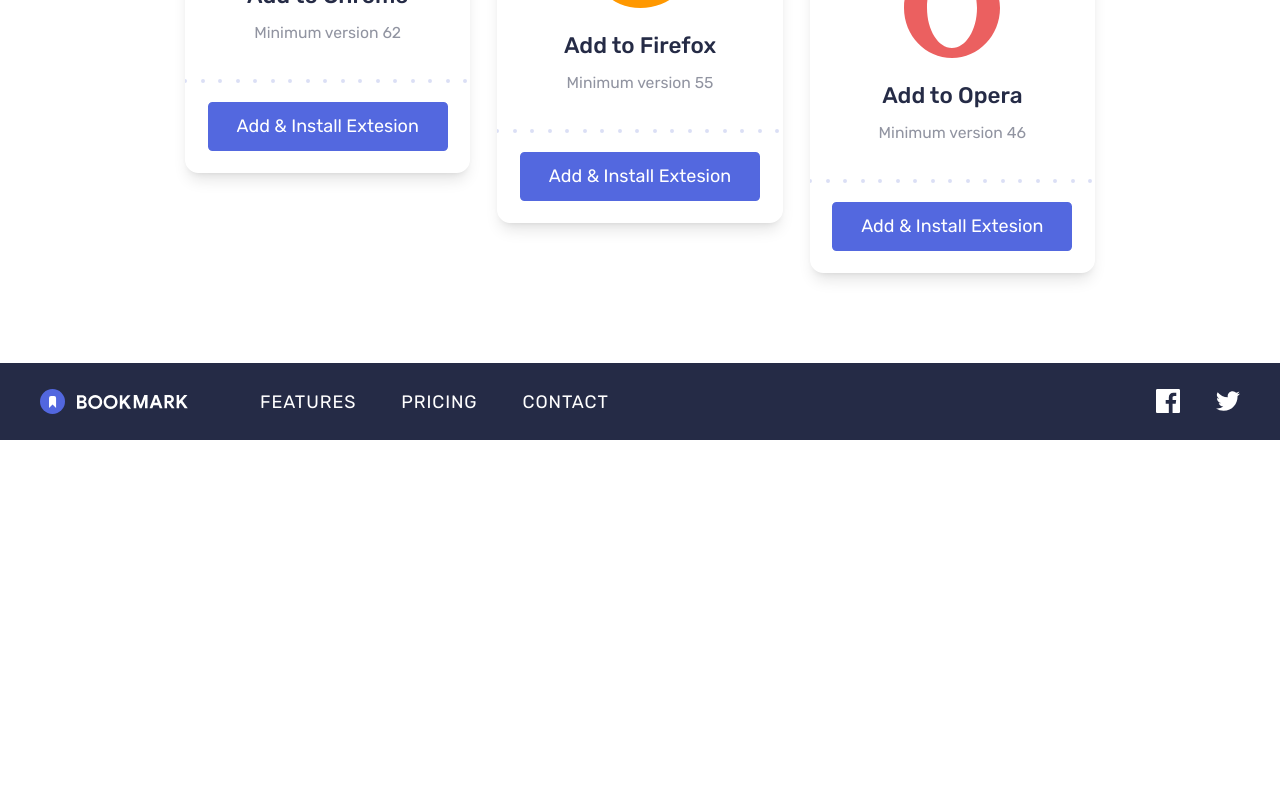
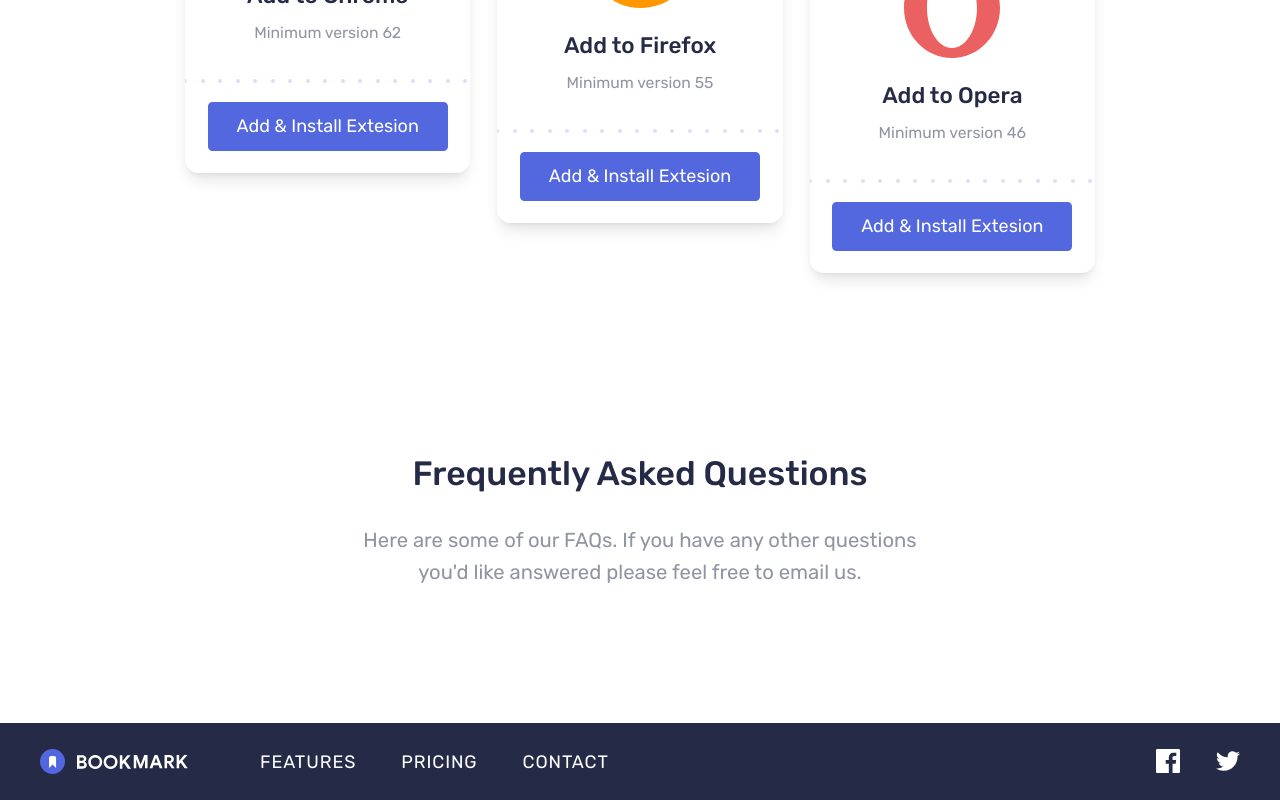
Before and after one commit to AlvesPHGA/lp-bookmark, a React (Vite) app: page / in a window 1280 px wide. Shown: the part 2162-2962 px from the top of the page. Before the commit the page ends 2602 px from the top, so only its background shows below. Built offline with nearby package versions, Linux system fonts and the light colour scheme.

Commit message:
was added FrequentlyAskedQuestion section in Home page and add title and text both content in FrequentlyAskedQuestion section

```diff
--- a/src/components/Home/FrequentlyAskedQuestions/FrequentlyAskedQuestions.tsx
+++ b/src/components/Home/FrequentlyAskedQuestions/FrequentlyAskedQuestions.tsx
@@ -1,10 +1,15 @@
-export function FrequentlyAskedQuestions() {
+export interface IFAQ {
+   title: string;
+   text: string;
+}
+
+export function FrequentlyAskedQuestions({ title, text }: IFAQ) {
    return (
-      <section>
+      <section className="py-20">
          <div className="w-[1200px] mx-auto">
-            <div>
-               <h2></h2>
-               <p></p>
+            <div className="w-[50%] text-center mx-auto mb-10">
+               <h2>{title}</h2>
+               <p className="mt-7">{text}</p>
             </div>
          </div>
       </section>
--- a/src/pages/Home.tsx
+++ b/src/pages/Home.tsx
@@ -4,18 +4,20 @@ import {
    SimpleBookmarkManager as SBM,
    Features as Feature,
    Download as Down,
+   FrequentlyAskedQuestion as FAQ,
 } from '../../content.mock.json';
 
 import { Features } from '../components/Feature/Feature';
 import { Download } from '../components/Home/Download/Download';
+import { FrequentlyAskedQuestions } from '../components/Home/FrequentlyAskedQuestions/FrequentlyAskedQuestions';
 
 export function Home() {
-   console.log(SBM);
    return (
       <div>
          <SimpleBookmark {...SBM} />
          <Features {...Feature} />
          <Download {...Down} />
+         <FrequentlyAskedQuestions {...FAQ} />
       </div>
    );
 }
```
